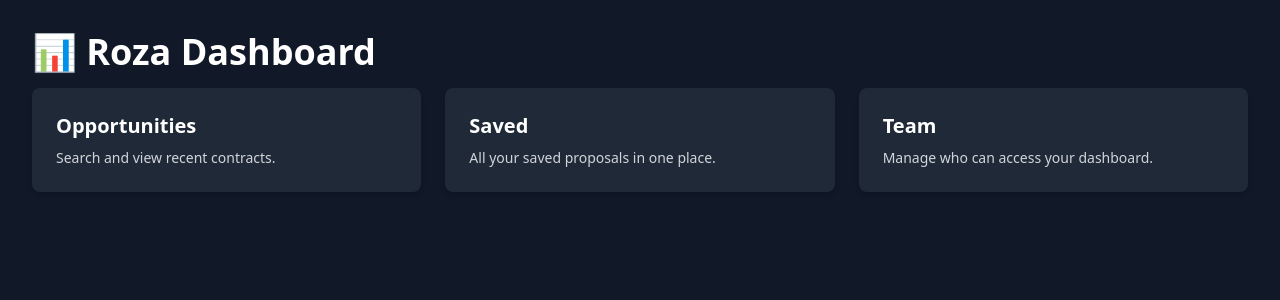
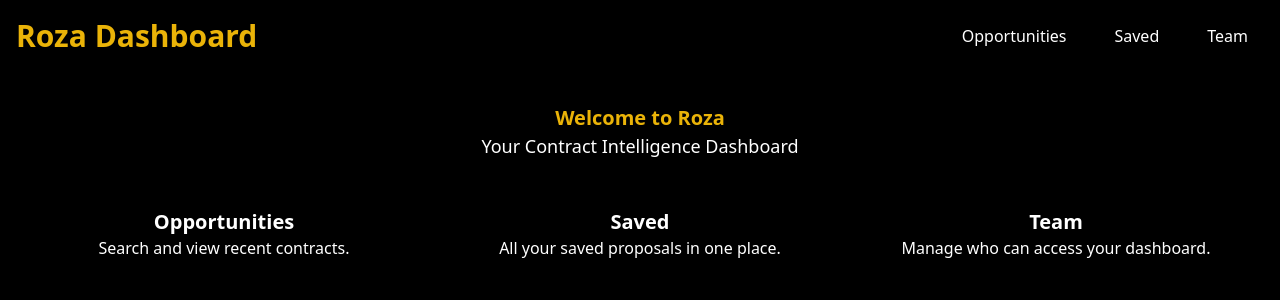
Before and after one commit to MrFord87/roza-FSG, a Next.js app: page /dashboard in a window 1280 px wide. Shown: the top 300 px of the page. Built offline with nearby package versions, Linux system fonts and the light colour scheme.

Commit message:
Update dashboard.js

```diff
--- a/pages/dashboard.js
+++ b/pages/dashboard.js
@@ -1,24 +1,38 @@
 export default function Dashboard() {
   return (
-    <main className="min-h-screen bg-gray-900 text-white p-8">
-      <h1 className="text-4xl font-bold mb-4">📊 Roza Dashboard</h1>
+    <div className="min-h-screen bg-black text-white">
+      <header className="bg-brown-900 p-4">
+        <div className="flex justify-between items-center">
+          <h1 className="text-3xl font-bold text-yellow-500">Roza Dashboard</h1>
+          <div className="flex items-center space-x-4">
+            <button className="text-white bg-brown-700 hover:bg-brown-800 rounded px-4 py-2">Opportunities</button>
+            <button className="text-white bg-brown-700 hover:bg-brown-800 rounded px-4 py-2">Saved</button>
+            <button className="text-white bg-brown-700 hover:bg-brown-800 rounded px-4 py-2">Team</button>
+          </div>
+        </div>
+      </header>
 
-      <section className="grid grid-cols-1 md:grid-cols-2 lg:grid-cols-3 gap-6">
-        <div className="bg-gray-800 p-6 rounded-lg shadow-md">
-          <h2 className="text-xl font-semibold mb-2">Opportunities</h2>
-          <p className="text-sm text-gray-300">Search and view recent contracts.</p>
+      <main className="p-8">
+        <div className="text-center mb-6">
+          <h2 className="text-xl font-semibold text-yellow-500">Welcome to Roza</h2>
+          <p className="text-lg">Your Contract Intelligence Dashboard</p>
         </div>
 
-        <div className="bg-gray-800 p-6 rounded-lg shadow-md">
-          <h2 className="text-xl font-semibold mb-2">Saved</h2>
-          <p className="text-sm text-gray-300">All your saved proposals in one place.</p>
+        <div className="grid grid-cols-1 md:grid-cols-3 gap-8">
+          <div className="bg-brown-800 p-6 rounded-lg text-center">
+            <h3 className="text-xl font-semibold">Opportunities</h3>
+            <p>Search and view recent contracts.</p>
+          </div>
+          <div className="bg-brown-800 p-6 rounded-lg text-center">
+            <h3 className="text-xl font-semibold">Saved</h3>
+            <p>All your saved proposals in one place.</p>
+          </div>
+          <div className="bg-brown-800 p-6 rounded-lg text-center">
+            <h3 className="text-xl font-semibold">Team</h3>
+            <p>Manage who can access your dashboard.</p>
+          </div>
         </div>
-
-        <div className="bg-gray-800 p-6 rounded-lg shadow-md">
-          <h2 className="text-xl font-semibold mb-2">Team</h2>
-          <p className="text-sm text-gray-300">Manage who can access your dashboard.</p>
-        </div>
-      </section>
-    </main>
+      </main>
+    </div>
   );
 }
```
